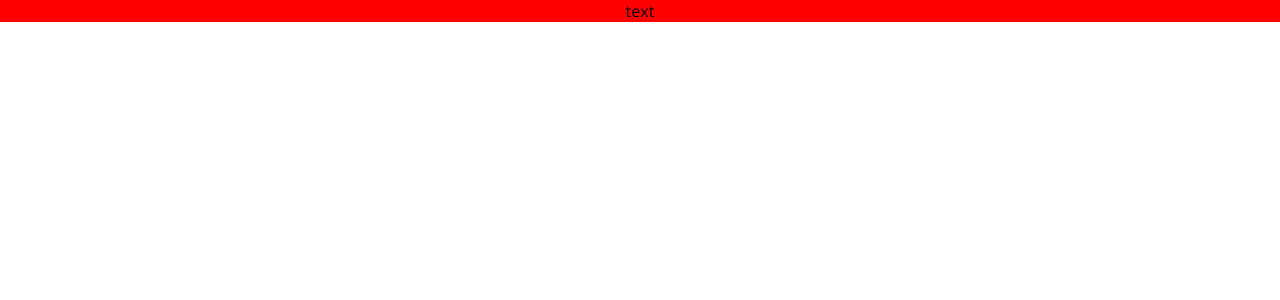
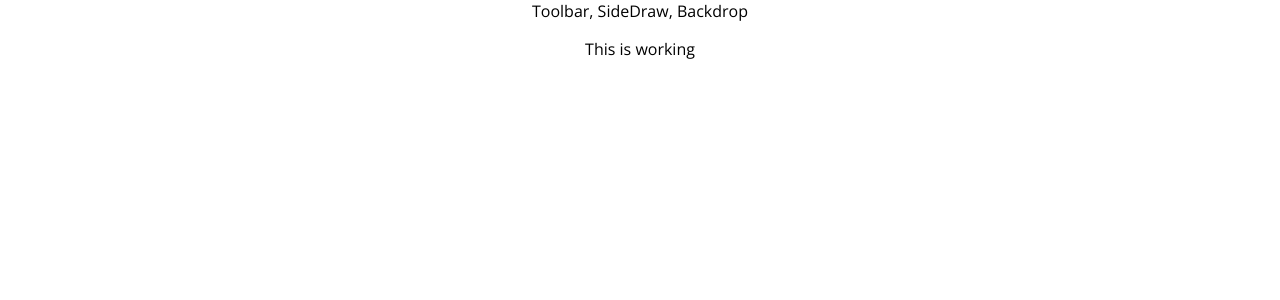
Before and after one commit to LittleBlue418/The-Burger-Builder, a React (Create React App) app: page / in a window 1280 px wide. Shown: the top 300 px of the page. Built offline with nearby package versions, Linux system fonts and the light colour scheme.

Commit message:
framework for layout component

```diff
--- a/src/App.js
+++ b/src/App.js
@@ -2,10 +2,13 @@
 
 import classes from './App.module.css';
 
+import Layout from './components/Layout/Layout';
 function App() {
   return (
     <div className={classes.App}>
-      text
+      <Layout>
+        <p>This is working</p>
+      </Layout>
     </div>
   );
 }
--- a/src/App.module.css
+++ b/src/App.module.css
@@ -1,4 +1,3 @@
 .App {
   text-align: center;
-  background-color: red;
 }
--- /dev/null
+++ b/src/components/Layout/Layout.js
@@ -0,0 +1,14 @@
+import React from 'react';
+
+import Auxiliary from '../../hoc/Auxiliary';
+
+const Layout = (props) => (
+  <Auxiliary>
+    <div>Toolbar, SideDraw, Backdrop</div>
+    <main>
+      {props.children}
+    </main>
+  </Auxiliary>
+);
+
+export default Layout;
--- /dev/null
+++ b/src/hoc/Auxiliary.js
@@ -0,0 +1,3 @@
+const Auxiliary = (props) => props.children;
+
+export default Auxiliary;
```
